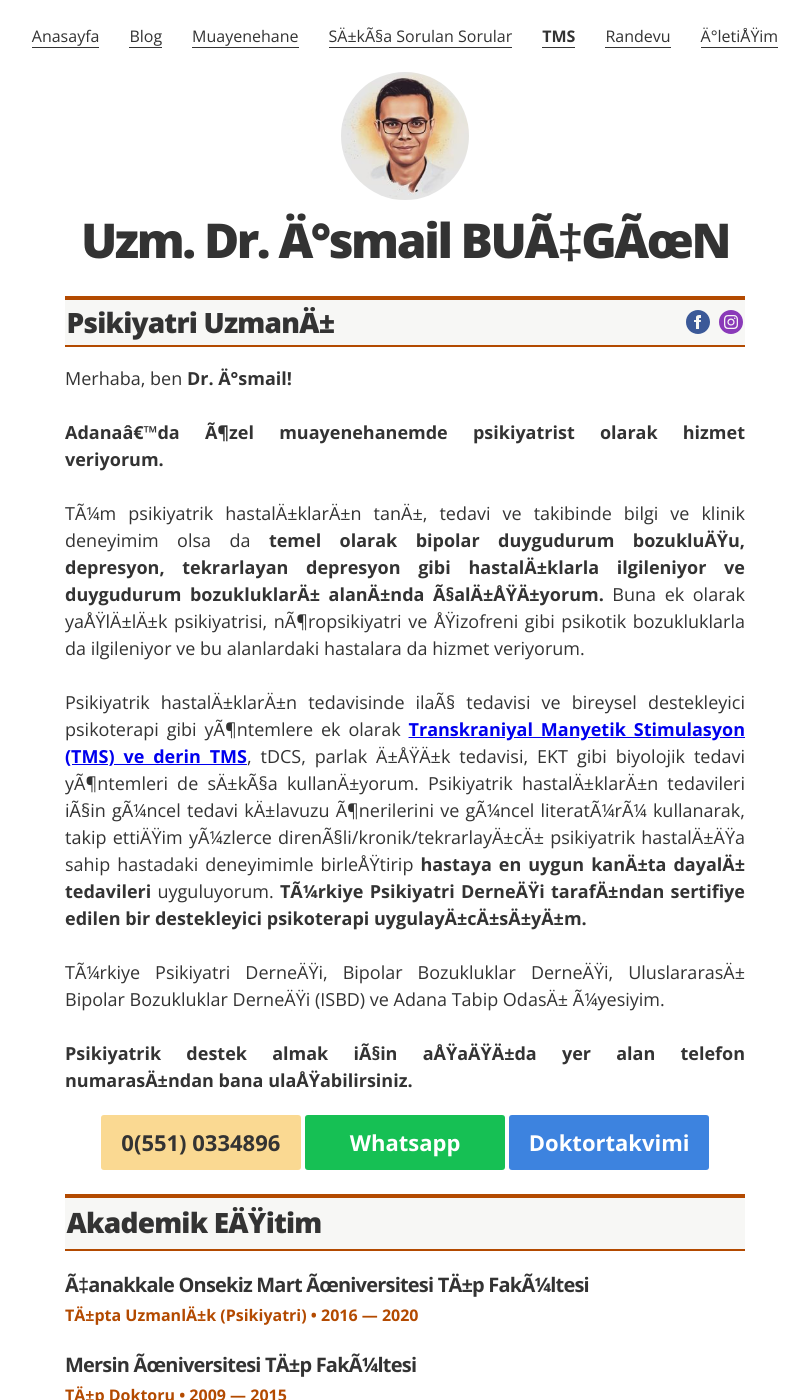
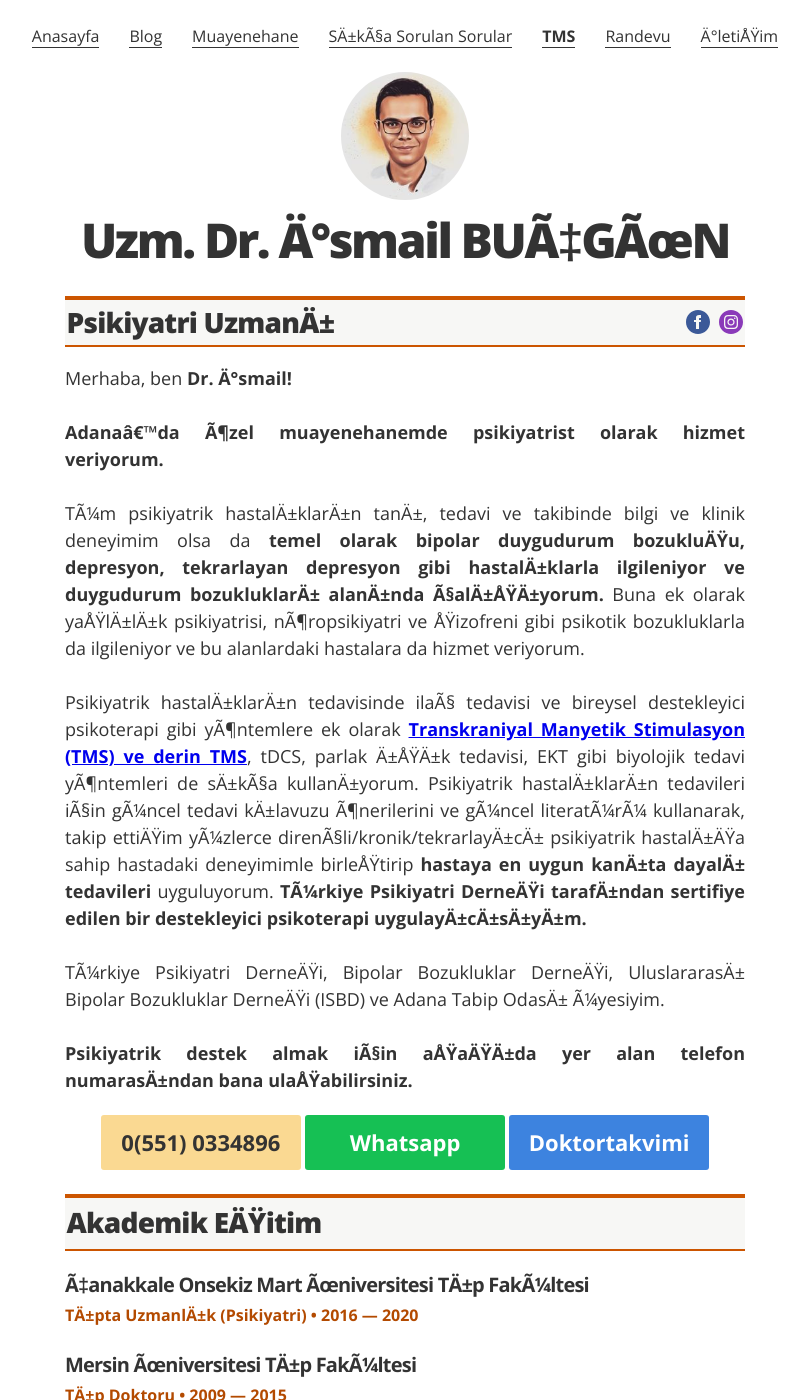
Before and after one commit to ibucgun/ibucgun.github.io, a Jekyll site: the page built from index.html, in a window 1280 px wide and 1400 px high. Shown: the whole window, without its empty margins (235-1043 px from the left). Built offline with Jekyll 4.4.1, drawn with Linux system fonts in a browser that asks for light colours.

Commit message:
Update _mixins.scss

```diff
--- a/_sass/_mixins.scss
+++ b/_sass/_mixins.scss
@@ -91,15 +91,15 @@
 // layout
 
 @mixin section_border {
-  border-top: 4px solid #B34A00;
-  border-bottom: 2px solid #B34A00;
+  border-top: 4px solid #CC5500;
+  border-bottom: 2px solid #CC5500;
   padding: .2rem .1rem .4rem;
   background: #F7F7F5;
 }
 
 @mixin section_border_thin {
-  border-top: 1px solid #B34A00;
-  border-bottom: 1px solid #B34A00;
+  border-top: 1px solid #CC5500;
+  border-bottom: 1px solid #CC5500;
   padding: .2rem .1rem.4rem;
   background: #F7F7F5;
 }
```
